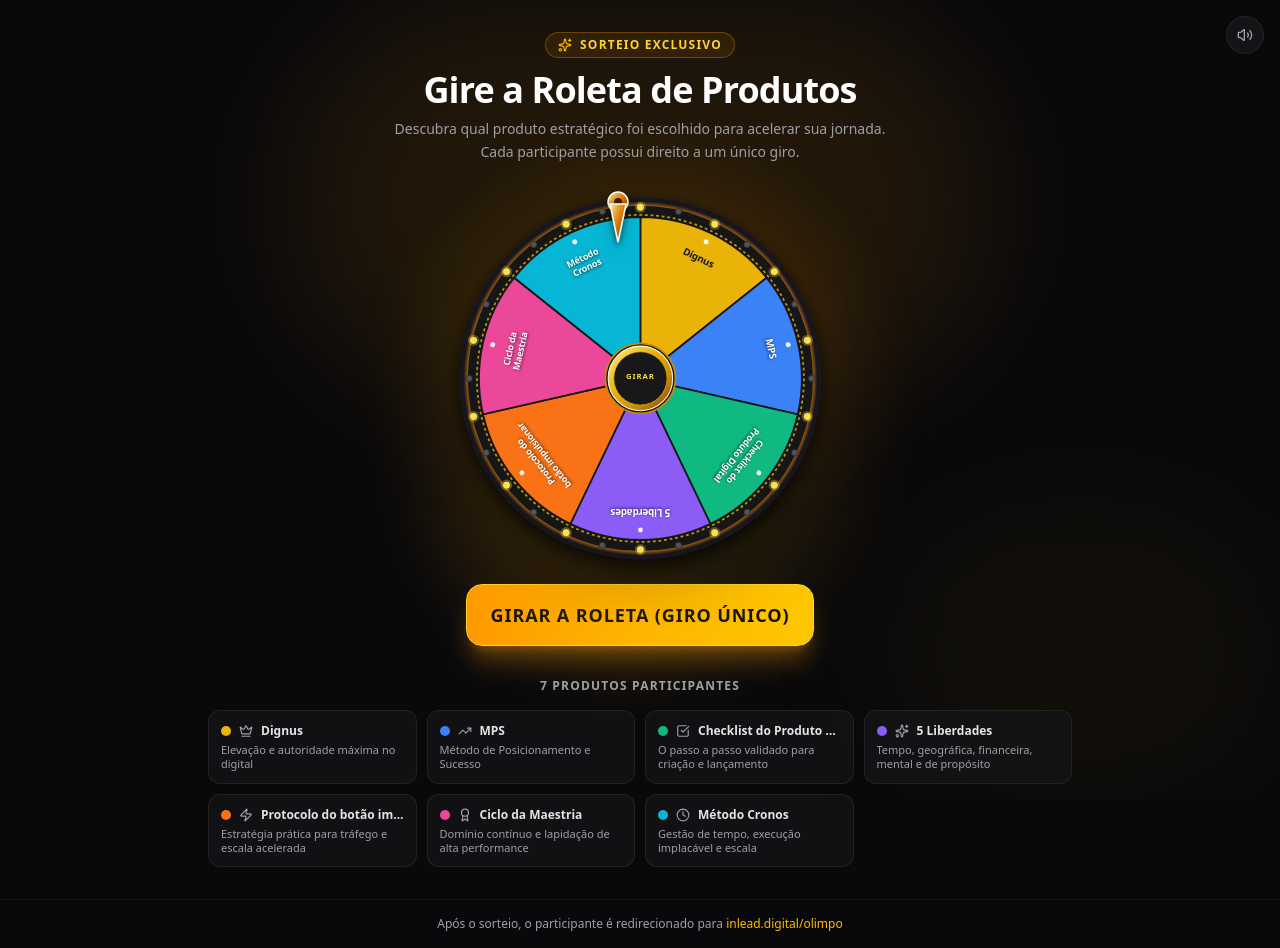
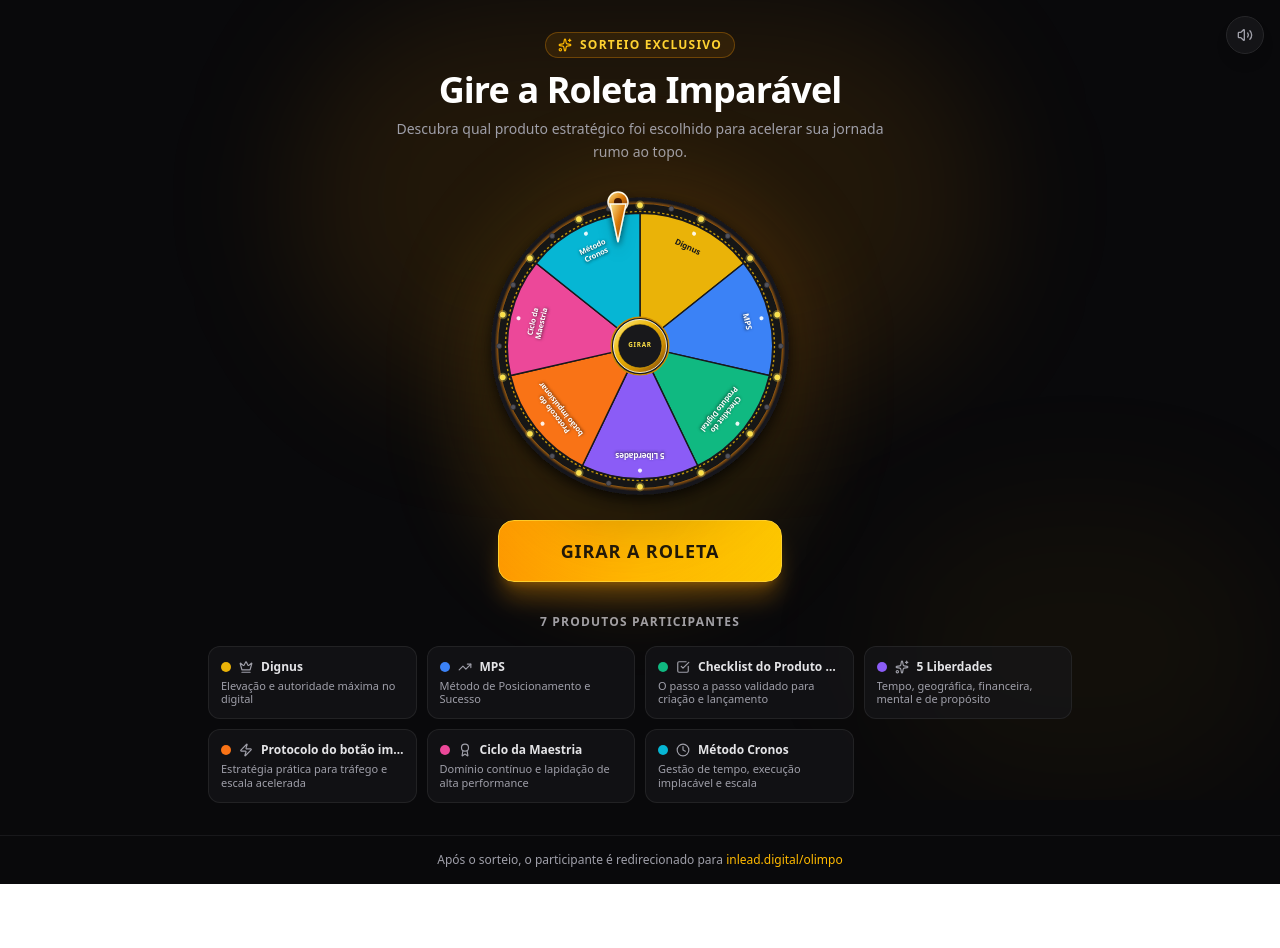
Before and after one commit to Trafego-Virtus/Roleto-Imparavel---Evento-Fire, a React (Vite) app: page / in a window 1280 px wide. After the commit the page ends 884 px from the top, so only its background shows below. Built offline with nearby package versions, Linux system fonts and the light colour scheme.

Commit message:
feat: enable repeatable spins
Remove single-spin persistence constraints and add a close button to the winner modal to allow users to spin the wheel multiple times. Update branding to "Roleta Imparável".

```diff
--- a/index.html
+++ b/index.html
@@ -3,10 +3,10 @@
   <head>
     <meta charset="UTF-8" />
     <meta name="viewport" content="width=device-width, initial-scale=1.0" />
-    <title>Roleta de Produtos</title>
-    <meta name="description" content="Gire a roleta de produtos e descubra sua oportunidade para acessar o Olimpo." />
-    <meta property="og:title" content="Roleta de Produtos" />
-    <meta property="og:description" content="Gire a roleta de produtos e descubra sua oportunidade para acessar o Olimpo." />
+    <title>Roleta Imparável</title>
+    <meta name="description" content="Gire a Roleta Imparável e descubra sua oportunidade para acessar o Olimpo." />
+    <meta property="og:title" content="Roleta Imparável" />
+    <meta property="og:description" content="Gire a Roleta Imparável e descubra sua oportunidade para acessar o Olimpo." />
     <meta property="og:type" content="website" />
     <meta name="twitter:card" content="summary_large_image" />
   </head>
--- a/metadata.json
+++ b/metadata.json
@@ -1,6 +1,6 @@
 {
-  "name": "Roleta de Produtos",
-  "description": "Gire a roleta de produtos e descubra sua oportunidade para acessar o Olimpo.",
+  "name": "Roleta Imparável",
+  "description": "Gire a Roleta Imparável e descubra sua oportunidade para acessar o Olimpo.",
   "requestFramePermissions": [],
   "majorCapabilities": ["MAJOR_CAPABILITY_SERVER_SIDE_GEMINI_API"]
 }
--- a/src/App.tsx
+++ b/src/App.tsx
@@ -1,4 +1,4 @@
-import { useState } from 'react';
+import { useState, useEffect } from 'react';
 import { Volume2, VolumeX, Sparkles } from 'lucide-react';
 import { PRODUCTS, REDIRECT_URL } from './data/products';
 import { Product } from './types';
@@ -8,42 +8,29 @@ import { ProductCardList } from './components/ProductCardList';
 import { toggleMute, getMuteState } from './utils/audio';
 
 export default function App() {
-  const [hasSpun, setHasSpun] = useState<boolean>(() => {
-    try {
-      return typeof window !== 'undefined' && localStorage.getItem('olimpo_has_spun') === 'true';
-    } catch {
-      return false;
-    }
-  });
-
-  const [selectedProduct, setSelectedProduct] = useState<Product | null>(() => {
-    try {
-      if (typeof window !== 'undefined') {
-        const savedId = localStorage.getItem('olimpo_won_product_id');
-        if (savedId) {
-          return PRODUCTS.find((p) => p.id === savedId) || null;
-        }
-      }
-    } catch {
-      // ignore
-    }
-    return null;
-  });
-
+  const [selectedProduct, setSelectedProduct] = useState<Product | null>(null);
   const [isModalOpen, setIsModalOpen] = useState<boolean>(false);
   const [isSpinning, setIsSpinning] = useState<boolean>(false);
   const [isMuted, setIsMuted] = useState<boolean>(getMuteState());
 
-  const handleSpinEnd = (product: Product) => {
-    setSelectedProduct(product);
-    setHasSpun(true);
+  // Clear any previous single-spin locks so the event wheel can run freely
+  useEffect(() => {
     try {
-      localStorage.setItem('olimpo_has_spun', 'true');
-      localStorage.setItem('olimpo_won_product_id', product.id);
+      localStorage.removeItem('olimpo_has_spun');
+      localStorage.removeItem('olimpo_won_product_id');
     } catch {
       // ignore
     }
+  }, []);
+
+  const handleSpinEnd = (product: Product) => {
+    setSelectedProduct(product);
     setIsModalOpen(true);
+  };
+
+  const handleCloseModal = () => {
+    setIsModalOpen(false);
+    setSelectedProduct(null);
   };
 
   const handleToggleSound = () => {
@@ -79,12 +66,10 @@ export default function App() {
             Sorteio Exclusivo
           </div>
           <h1 className="text-xl xs:text-2xl sm:text-3xl md:text-4xl font-extrabold tracking-tight text-white mb-1.5 sm:mb-2">
-            Gire a Roleta de Produtos
+            Gire a Roleta Imparável
           </h1>
           <p className="text-xs sm:text-sm text-zinc-400 max-w-sm sm:max-w-lg mx-auto leading-relaxed">
-            {hasSpun && selectedProduct
-              ? `Você já realizou o seu giro único e foi contemplado com o produto ${selectedProduct.name}.`
-              : 'Descubra qual produto estratégico foi escolhido para acelerar sua jornada. Cada participante possui direito a um único giro.'}
+            Descubra qual produto estratégico foi escolhido para acelerar sua jornada rumo ao topo.
           </p>
         </div>
 
@@ -94,14 +79,12 @@ export default function App() {
           onSpinEnd={handleSpinEnd}
           isSpinning={isSpinning}
           setIsSpinning={setIsSpinning}
-          hasSpun={hasSpun}
-          wonProduct={selectedProduct}
         />
 
         {/* List of Products on the Wheel */}
         <ProductCardList
           products={PRODUCTS}
-          activeProduct={selectedProduct}
+          activeProduct={null}
         />
       </main>
 
@@ -124,6 +107,7 @@ export default function App() {
       <WinnerModal
         product={selectedProduct}
         isOpen={isModalOpen}
+        onClose={handleCloseModal}
       />
     </div>
   );
--- a/src/components/RouletteWheel.tsx
+++ b/src/components/RouletteWheel.tsx
@@ -1,17 +1,13 @@
 import React, { useRef, useState, useEffect, useCallback } from 'react';
 import confetti from 'canvas-confetti';
-import { ExternalLink } from 'lucide-react';
 import { Product } from '../types';
 import { playTickSound, playWinSound } from '../utils/audio';
-import { REDIRECT_URL } from '../data/products';
 
 interface RouletteWheelProps {
   products: Product[];
   onSpinEnd: (product: Product) => void;
   isSpinning: boolean;
   setIsSpinning: (spinning: boolean) => void;
-  hasSpun: boolean;
-  wonProduct: Product | null;
 }
 
 // Convert polar to cartesian coordinates (0° is 12 o'clock, clockwise)
@@ -59,27 +55,14 @@ export const RouletteWheel: React.FC<RouletteWheelProps> = ({
   onSpinEnd,
   isSpinning,
   setIsSpinning,
-  hasSpun,
-  wonProduct,
 }) => {
   const totalSlices = products.length;
   const sliceAngle = 360 / totalSlices;
 
-  // Initialize resting rotation to won product if already spun previously
-  const getInitialRotation = (): number => {
-    if (wonProduct) {
-      const idx = products.findIndex((p) => p.id === wonProduct.id);
-      if (idx !== -1) {
-        return (360 - (idx + 0.5) * sliceAngle) % 360;
-      }
-    }
-    return 0;
-  };
-
-  const [rotation, setRotation] = useState<number>(getInitialRotation);
+  const [rotation, setRotation] = useState<number>(0);
   const [needleAngle, setNeedleAngle] = useState<number>(0);
 
-  const rotationRef = useRef<number>(getInitialRotation());
+  const rotationRef = useRef<number>(0);
   const animationFrameRef = useRef<number | null>(null);
   const lastSliceRef = useRef<number>(-1);
 
@@ -137,8 +120,8 @@ export const RouletteWheel: React.FC<RouletteWheelProps> = ({
   };
 
   const spin = useCallback(() => {
-    // Prevent spinning if already spun once or currently spinning
-    if (isSpinning || hasSpun) return;
+    // Prevent spinning if currently spinning
+    if (isSpinning) return;
 
     setIsSpinning(true);
 
@@ -202,7 +185,7 @@ export const RouletteWheel: React.FC<RouletteWheelProps> = ({
     };
 
     animationFrameRef.current = requestAnimationFrame(animate);
-  }, [isSpinning, hasSpun, totalSlices, products, sliceAngle, setIsSpinning, onSpinEnd]);
+  }, [isSpinning, totalSlices, products, sliceAngle, setIsSpinning, onSpinEnd]);
 
   useEffect(() => {
     return () => {
@@ -404,11 +387,11 @@ export const RouletteWheel: React.FC<RouletteWheelProps> = ({
           <g
             id="center-hub-button"
             className={`transition-transform duration-200 ${
-              isSpinning || hasSpun
+              isSpinning
                 ? 'opacity-90 cursor-default'
                 : 'cursor-pointer hover:scale-105 active:scale-95'
             }`}
-            onClick={hasSpun || isSpinning ? undefined : spin}
+            onClick={isSpinning ? undefined : spin}
           >
             {/* Outer Hub Ring */}
             <circle
@@ -452,7 +435,7 @@ export const RouletteWheel: React.FC<RouletteWheelProps> = ({
                 fontFamily: 'system-ui, sans-serif',
               }}
             >
-              {isSpinning ? 'GIRANDO' : hasSpun ? 'OLIMPO' : 'GIRAR'}
+              {isSpinning ? 'GIRANDO' : 'GIRAR'}
             </text>
           </g>
         </svg>
@@ -460,30 +443,13 @@ export const RouletteWheel: React.FC<RouletteWheelProps> = ({
 
       {/* Main Action Button Below Wheel */}
       <div className="mt-3 sm:mt-4 w-full max-w-xs sm:max-w-sm px-2 sm:px-4">
-        {hasSpun && wonProduct ? (
-          <div className="flex flex-col items-center gap-2.5 sm:gap-3 w-full animate-in fade-in slide-in-from-bottom-2 duration-300">
-            <div className="w-full text-center py-2 px-3 rounded-xl bg-amber-500/15 border border-amber-500/30 text-amber-300 text-[11px] sm:text-xs font-bold uppercase tracking-wider">
-              Produto Sorteado: {wonProduct.name}
-            </div>
-            <a
-              id="btn-claim-product-wheel"
-              href={REDIRECT_URL}
-              target="_top"
-              rel="noopener noreferrer"
-              className="w-full py-3.5 sm:py-4 px-4 sm:px-6 rounded-2xl font-black text-sm sm:text-base md:text-lg tracking-wider uppercase transition-all duration-300 shadow-xl cursor-pointer bg-gradient-to-r from-amber-500 via-amber-400 to-yellow-400 hover:from-amber-400 hover:to-yellow-300 text-zinc-950 shadow-amber-500/30 hover:scale-[1.02] active:scale-[0.98] border border-amber-200 flex items-center justify-center gap-2"
-            >
-              <span>Pegue o seu produto aqui</span>
-              <ExternalLink className="w-4 h-4 sm:w-5 sm:h-5 shrink-0" />
-            </a>
-          </div>
-        ) : (
         <button
           id="btn-spin-wheel"
           type="button"
-            disabled={isSpinning || hasSpun}
+          disabled={isSpinning}
           onClick={spin}
           className={`w-full py-3.5 sm:py-4 px-4 sm:px-6 rounded-2xl font-extrabold text-sm sm:text-base md:text-lg tracking-wider uppercase transition-all duration-300 shadow-xl cursor-pointer ${
-              isSpinning || hasSpun
+            isSpinning
               ? 'bg-zinc-800 text-zinc-500 border border-zinc-700 cursor-not-allowed scale-[0.98]'
               : 'bg-gradient-to-r from-amber-500 via-amber-400 to-yellow-400 hover:from-amber-400 hover:to-yellow-300 text-zinc-950 shadow-amber-500/30 hover:scale-[1.02] active:scale-[0.98] border border-amber-300'
           }`}
@@ -494,10 +460,9 @@ export const RouletteWheel: React.FC<RouletteWheelProps> = ({
               Sorteando Produto...
             </span>
           ) : (
-              'Girar a Roleta (Giro Único)'
+            'Girar a Roleta'
           )}
         </button>
-        )}
       </div>
     </div>
   );
```
Also changed, not shown: src/components/WinnerModal.tsx (+28 -3 lines). Lines whose indentation alone changed are shown as unchanged.
